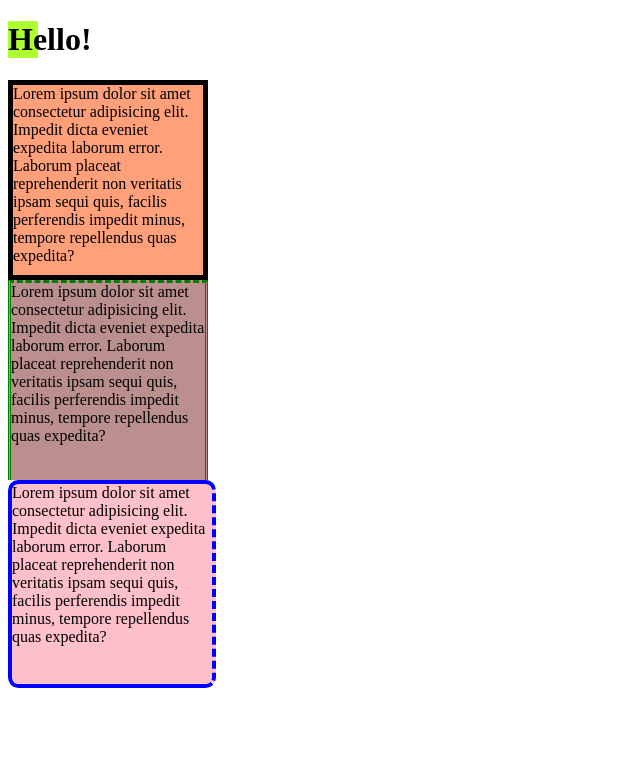
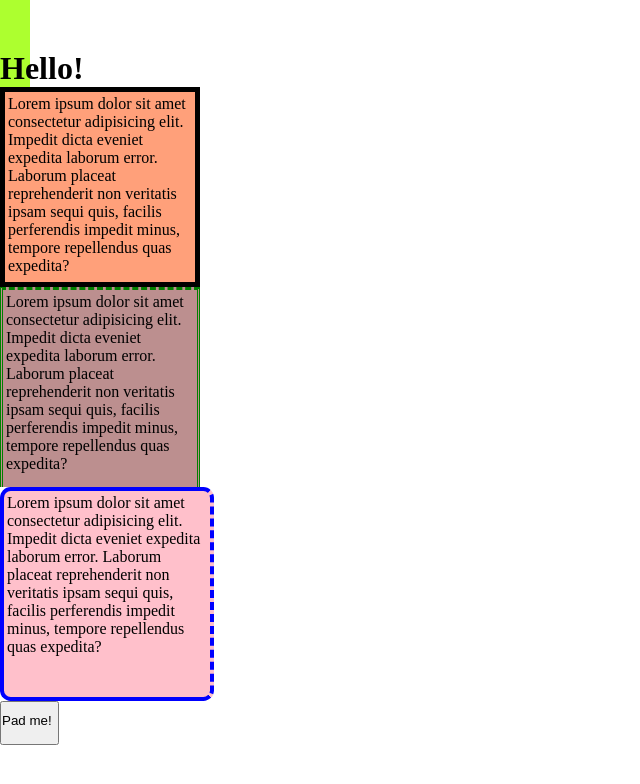
Before and after one commit to AJ-Prof/CSS-Intro, a plain HTML site: page Box Model/index.html in a window 1280 px wide. Shown: the whole page, without its empty margins (0-640 px from the left). Drawn offline with Linux system fonts and the light colour scheme.

Commit message:
Add padding and margins

```diff
--- a/Box Model/app.css
+++ b/Box Model/app.css
@@ -1,12 +1,19 @@
+body {
+    margin: 0;
+}
+
 div {
     width: 200px;
     height: 200px;
     background-color: lightcoral;
+    padding: 3px
 }
 
 h1 {
     background-color: greenyellow;
     width: 30px;
+    padding-top: 50px;
+    margin: 0;
 }
 
 #d1 {
@@ -31,3 +38,7 @@ h1 {
     border-right-style: dashed;
     border-radius: 5%;
 }
+
+button {
+    padding: 10px 5px 15px 0px
+}
--- a/Box Model/index.html
+++ b/Box Model/index.html
@@ -12,5 +12,6 @@
     <div id="d1">Lorem ipsum dolor sit amet consectetur adipisicing elit. Impedit dicta eveniet expedita laborum error. Laborum placeat reprehenderit non veritatis ipsam sequi quis, facilis perferendis impedit minus, tempore repellendus quas expedita?</div>
     <div id="d2">Lorem ipsum dolor sit amet consectetur adipisicing elit. Impedit dicta eveniet expedita laborum error. Laborum placeat reprehenderit non veritatis ipsam sequi quis, facilis perferendis impedit minus, tempore repellendus quas expedita?</div>
     <div id="d3">Lorem ipsum dolor sit amet consectetur adipisicing elit. Impedit dicta eveniet expedita laborum error. Laborum placeat reprehenderit non veritatis ipsam sequi quis, facilis perferendis impedit minus, tempore repellendus quas expedita?</div>
+    <button>Pad me!</button>
 </body>
 </html>
```
